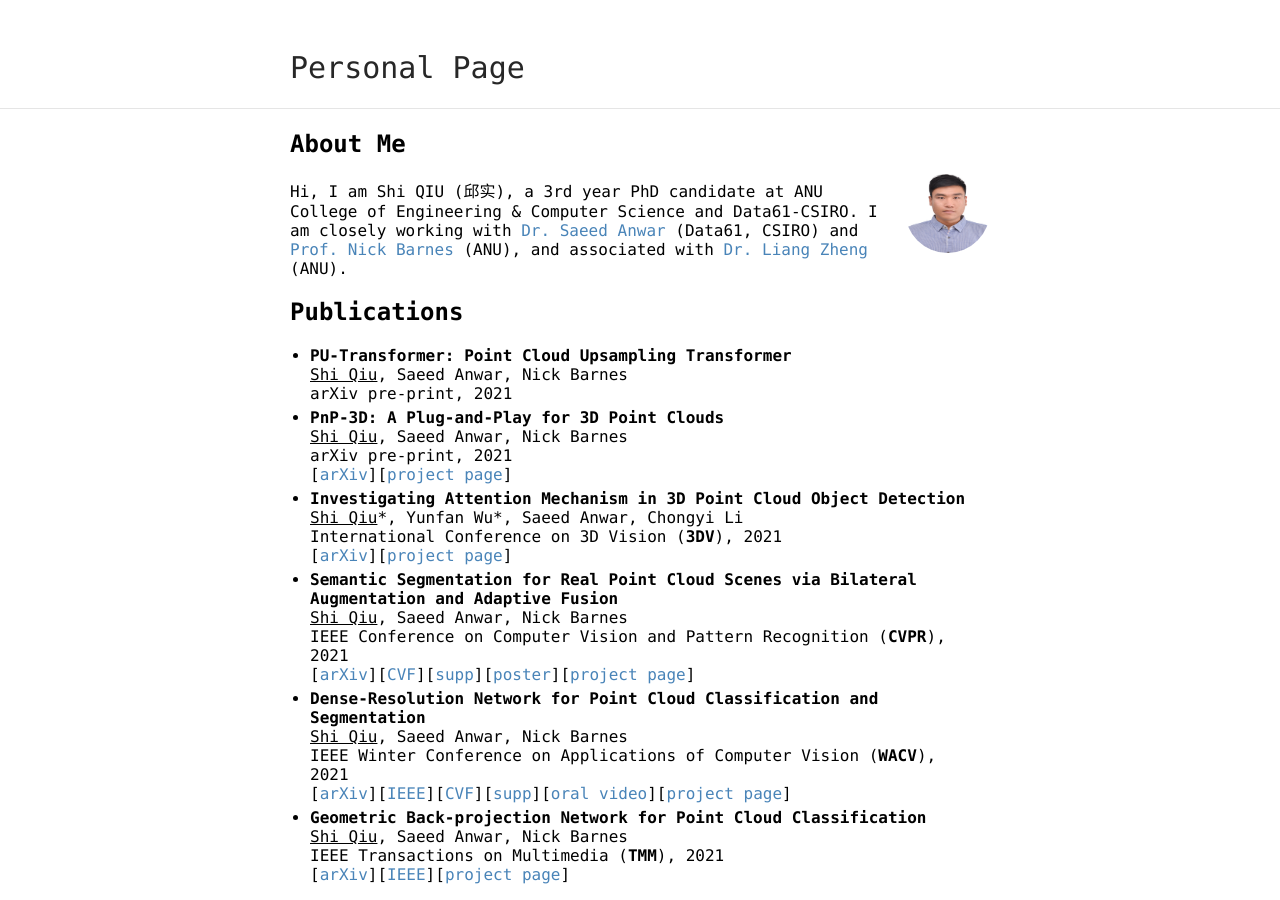
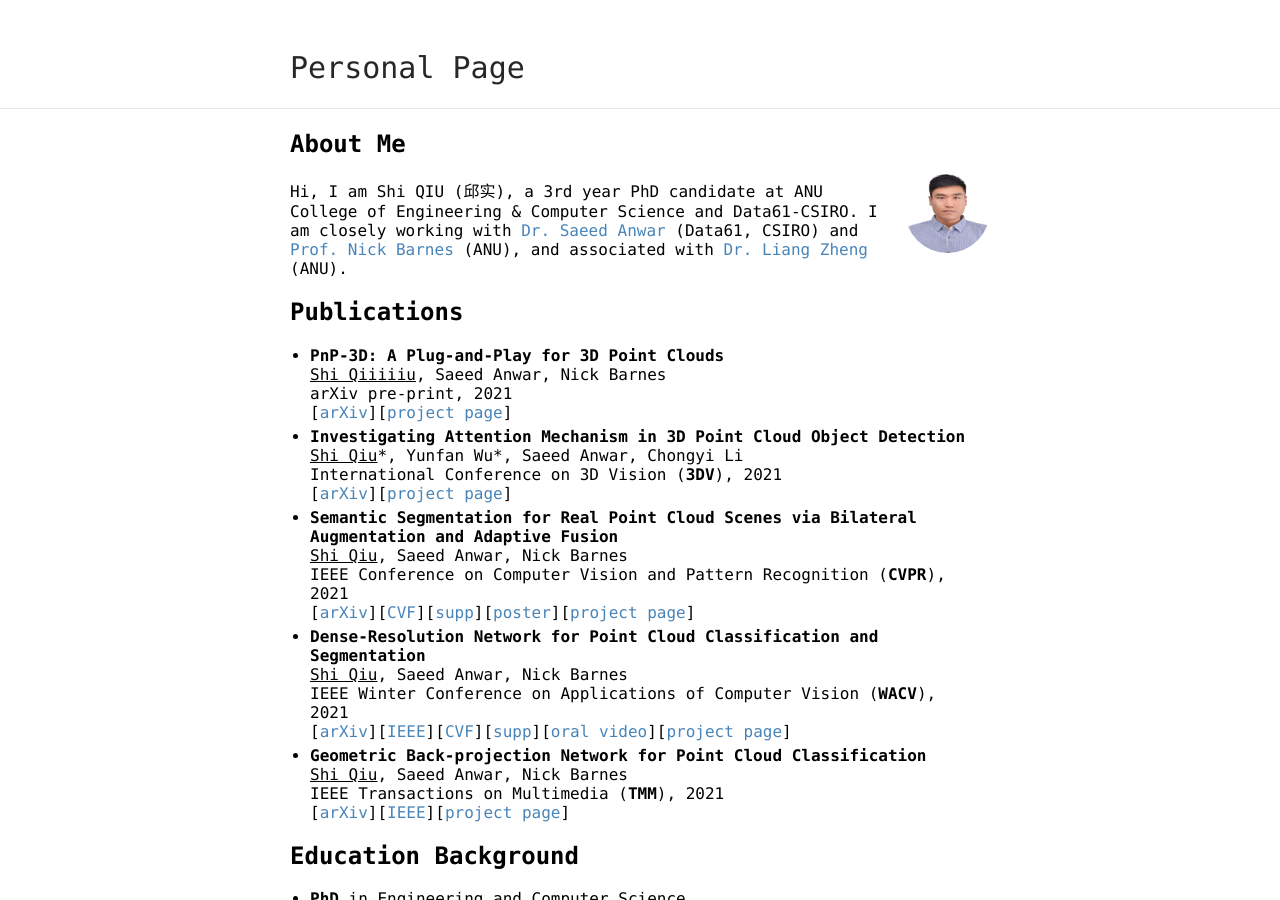
Before and after one commit to ShiQiu0419/ShiQiu0419.github.io, a Jekyll site: the page built from index.md, in a window 1280 px wide and 900 px high. Built offline with Jekyll 4.4.1, drawn with Linux system fonts in a browser that asks for light colours; our own code applies the rules of GitHub Pages for plain Markdown files.

Commit message:
Update index.md

```diff
--- a/index.md
+++ b/index.md
@@ -8,11 +8,8 @@ layout: default
 Hi, I am Shi QIU (邱实), a 3rd year PhD candidate at ANU College of Engineering & Computer Science and Data61-CSIRO. I am closely working with [Dr. Saeed Anwar](https://saeed-anwar.github.io/) (Data61, CSIRO) and [Prof. Nick Barnes](http://users.cecs.anu.edu.au/~nmb/) (ANU), and associated with [Dr. Liang Zheng](https://zheng-lab.cecs.anu.edu.au/index.html) (ANU).
 
 ## Publications
-* **PU-Transformer: Point Cloud Upsampling Transformer**
-<ins>Shi Qiu</ins>, Saeed Anwar, Nick Barnes
-arXiv pre-print, 2021
 * **PnP-3D: A Plug-and-Play for 3D Point Clouds**
-<ins>Shi Qiu</ins>, Saeed Anwar, Nick Barnes
+<ins>Shi Qiiiiiu</ins>, Saeed Anwar, Nick Barnes
 arXiv pre-print, 2021
 [[arXiv](https://arxiv.org/abs/2108.07378)][[project page](https://github.com/ShiQiu0419/pnp-3d)]
 * **Investigating Attention Mechanism in 3D Point Cloud Object Detection**
```
